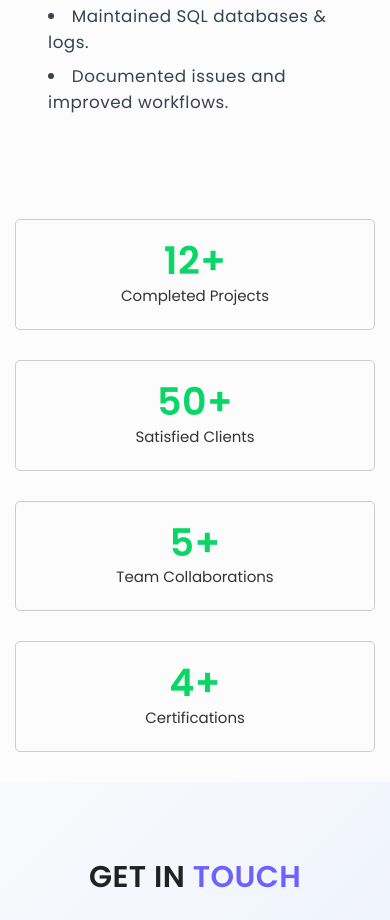
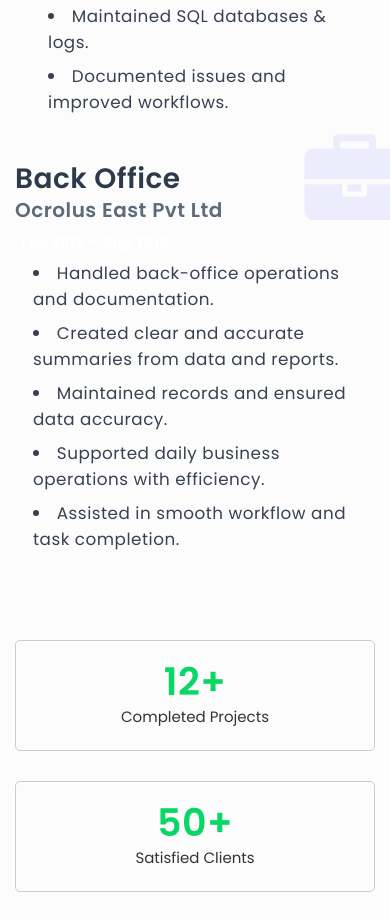
Before and after one commit to DineshYadav1507/dineshProfile, a plain HTML site: page index.html in a window 390 px wide. Shown: the part 6768-7688 px from the top of the page. Drawn offline with Linux system fonts and the light colour scheme; animation ran at ten frames a second.

Commit message:
Experience section added

```diff
--- a/index.html
+++ b/index.html
@@ -412,6 +412,24 @@
 					</ul>
 				</div>
 			</div>
+			<!-- Experience Card 3 -->
+			<div class="col-lg-5 col-md-6 mb-4"></div>
+				<div class="experience-card wow fadeInUp" data-wow-delay="0.4s" style="background: #fff; border-radius: 16px; box-shadow: 0 8px 32px rgba(108,99,255,0.10); padding: 36px 28px; position: relative; overflow: hidden; transition: transform 0.3s, box-shadow 0.3s;">
+					<div class="exp-icon" style="position: absolute; top: -30px; right: -30px; opacity: 0.10; font-size: 100px; color: #6c63ff;">
+						<i class="fa fa-briefcase"></i>
+					</div>
+					<h3 class="fw_600 mb-1" style="color: #2d3a4b;">Back Office</h3>
+					<h5 class="mb-2" style="color: #5c6b7a;">Ocrolus East Pvt Ltd</h5>
+					<span class="badge badge-secondary mb-2" style="font-size: 14px;">Feb 2019 – Aug 2019</span>
+					<ul style="color: #374151; font-size: 1.05rem; margin-bottom: 0; padding-left: 18px;">
+						<li>Handled back-office operations and documentation.</li>
+						<li>Created clear and accurate summaries from data and reports.</li>
+						<li>Maintained records and ensured data accuracy.</li>
+						<li>Supported daily business operations with efficiency.</li>
+						<li>Assisted in smooth workflow and task completion.</li>
+					</ul>
+				</div>
+			</div>
 		</div>
 	</div>
 	<style>
```
